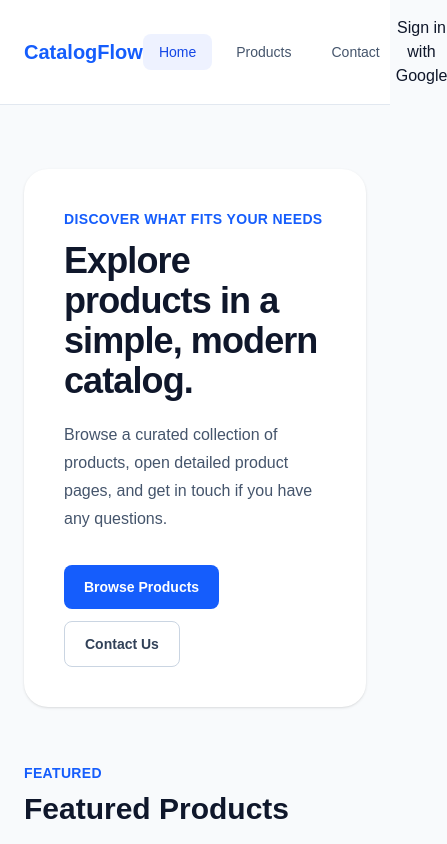
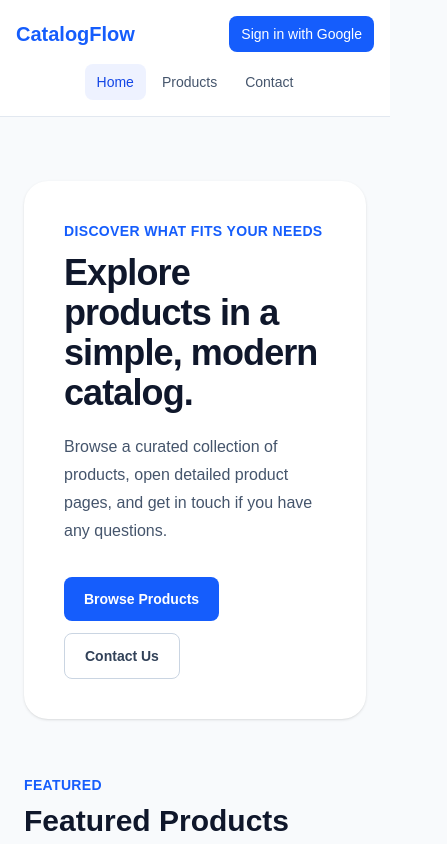
Before and after one commit to mohamadd-hmede/catalog-flow, a Next.js app: page / in a window 390 px wide. Shown: the top 844 px of the page, 447 px wide, since content can reach past the window. Built offline with nearby package versions, Linux system fonts and the light colour scheme; no server answers; the database is empty.

Commit message:
Improve responsive header and auth buttons

```diff
--- a/app/components/Header.tsx
+++ b/app/components/Header.tsx
@@ -3,6 +3,7 @@
 import Link from "next/link";
 import { usePathname } from "next/navigation";
 import AuthButtons from "@/app/components/auth-buttons";
+
 export default function Header() {
   const pathname = usePathname();
 
@@ -17,15 +18,16 @@ export default function Header() {
   return (
     <header className="sticky top-0 z-50 border-b border-slate-200 bg-white">
       {" "}
-      <nav className="mx-auto flex max-w-6xl items-center justify-between px-6 py-4">
+      <nav className="mx-auto flex max-w-6xl flex-wrap items-center justify-between gap-3 px-4 py-4 sm:px-6">
+        {" "}
         <Link href="/" className="text-xl font-bold text-blue-600">
           CatalogFlow
         </Link>
-
-        <div className="flex items-center gap-2 text-sm font-medium">
+        <div className="order-3 flex w-full items-center justify-center gap-1 text-sm font-medium sm:order-none sm:w-auto sm:gap-2">
+          {" "}
           <Link
             href="/"
-            className={`rounded-lg px-4 py-2 transition ${
+            className={`rounded-lg px-3 py-2 sm:px-4 transition ${
               isActive("/")
                 ? "bg-indigo-50 text-blue-700"
                 : "text-slate-600 hover:bg-slate-50 hover:text-blue-600"
@@ -33,10 +35,9 @@ export default function Header() {
           >
             Home
           </Link>
-
           <Link
             href="/products"
-            className={`rounded-lg px-4 py-2 transition ${
+            className={`rounded-lg px-3 py-2 sm:px-4 transition ${
               isActive("/products")
                 ? "bg-indigo-50 text-blue-700"
                 : "text-slate-600 hover:bg-slate-50 hover:text-blue-600"
@@ -44,10 +45,9 @@ export default function Header() {
           >
             Products
           </Link>
-
           <Link
             href="/contact"
-            className={`rounded-lg px-4 py-2 transition ${
+            className={`rounded-lg px-3 py-2 sm:px-4 transition ${
               isActive("/contact")
                 ? "bg-indigo-50 text-blue-700"
                 : "text-slate-600 hover:bg-slate-50 hover:text-blue-600"
--- a/app/components/auth-buttons.tsx
+++ b/app/components/auth-buttons.tsx
@@ -6,8 +6,22 @@ export default function AuthButtons() {
   const { data: session } = useSession();
 
   if (session?.user) {
-    return <button onClick={() => signOut()}>Sign out</button>;
+    return (
+      <button
+        onClick={() => signOut()}
+        className="whitespace-nowrap rounded-lg border border-slate-300 px-3 py-2 text-sm font-medium text-slate-700 transition hover:bg-slate-50 sm:px-4"
+      >
+        Sign out
+      </button>
+    );
   }
 
-  return <button onClick={() => signIn("google")}>Sign in with Google</button>;
+  return (
+    <button
+      onClick={() => signIn("google")}
+      className="whitespace-nowrap rounded-lg bg-blue-600 px-3 py-2 text-sm font-medium text-white transition hover:bg-blue-700 sm:px-4"
+    >
+      Sign in with Google
+    </button>
+  );
 }
```
